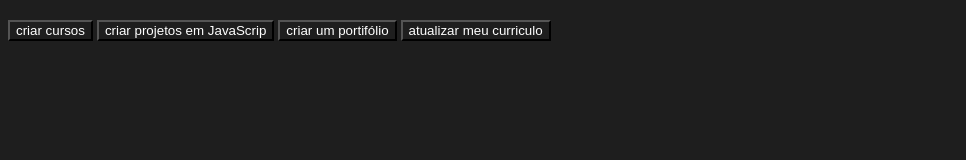
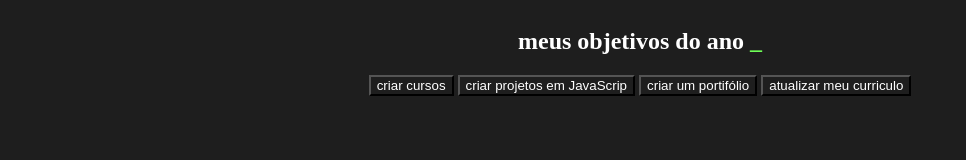
Before and after one commit to malentach1/3F_guilherme-e-malentachi, a plain HTML site: page index.html in a window 1280 px wide. Shown: the whole page, without its empty margins (0-966 px from the left). Drawn offline with Linux system fonts and the light colour scheme.

Commit message:
Add files via upload

```diff
--- a/index.html
+++ b/index.html
@@ -9,7 +9,7 @@
 </head>
 <body>
   <section class="conteudoprincipal">
-      <h2 class="aula1"></h2>
+      <h2 class="aula1">meus objetivos do ano <span>_</span></h2>
       <div class= "botões">
         <button class= "botão1">criar cursos</button>
         <button class= "botão2">criar projetos em JavaScrip</button>
--- a/style.css
+++ b/style.css
@@ -11,3 +11,16 @@
     background-color: var(--cor-de-fundo);
     color: var(--branco);
 }
+
+  span{
+      color: var(--verde);
+  }
+
+  .conteudoprincipal{
+      display: flex;
+      flex-direction: column;
+      justify-content: center;
+      align-items: center;
+
+
+  }
```
